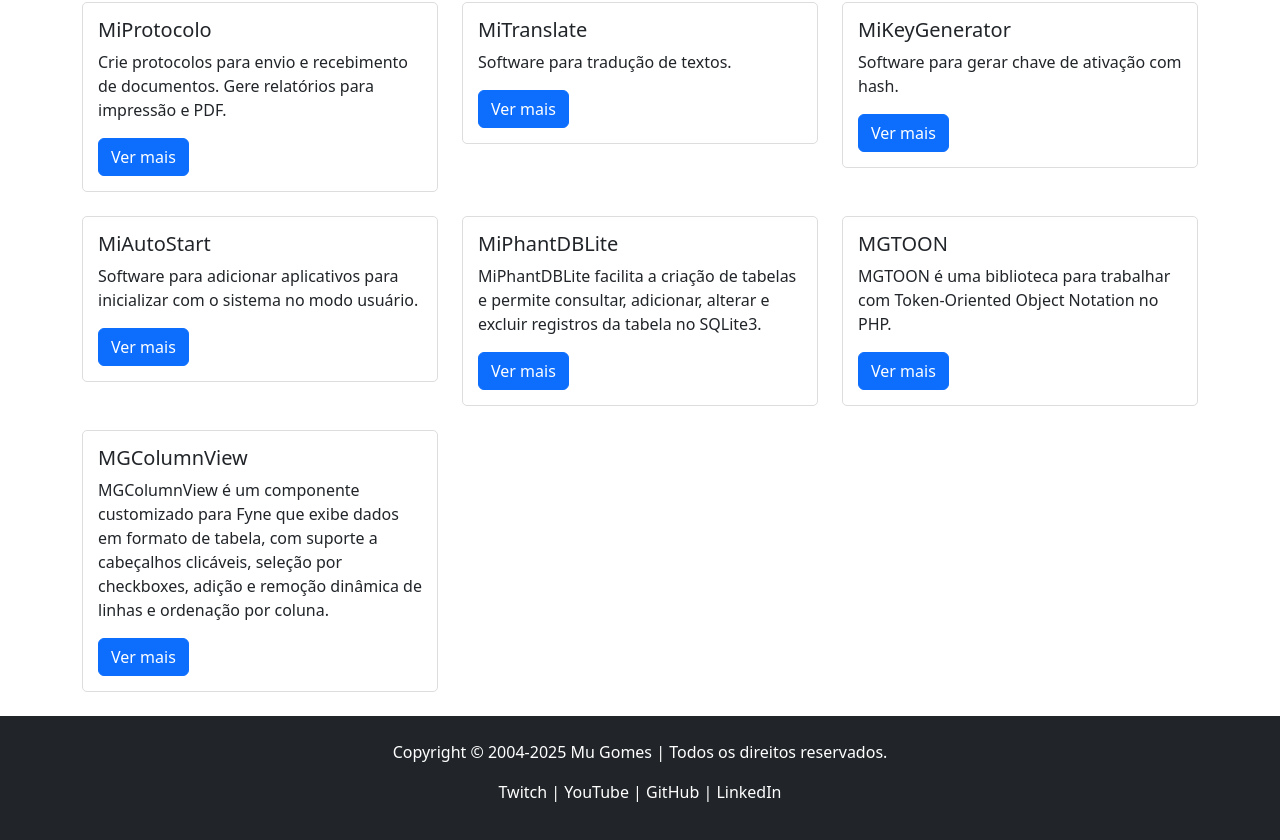
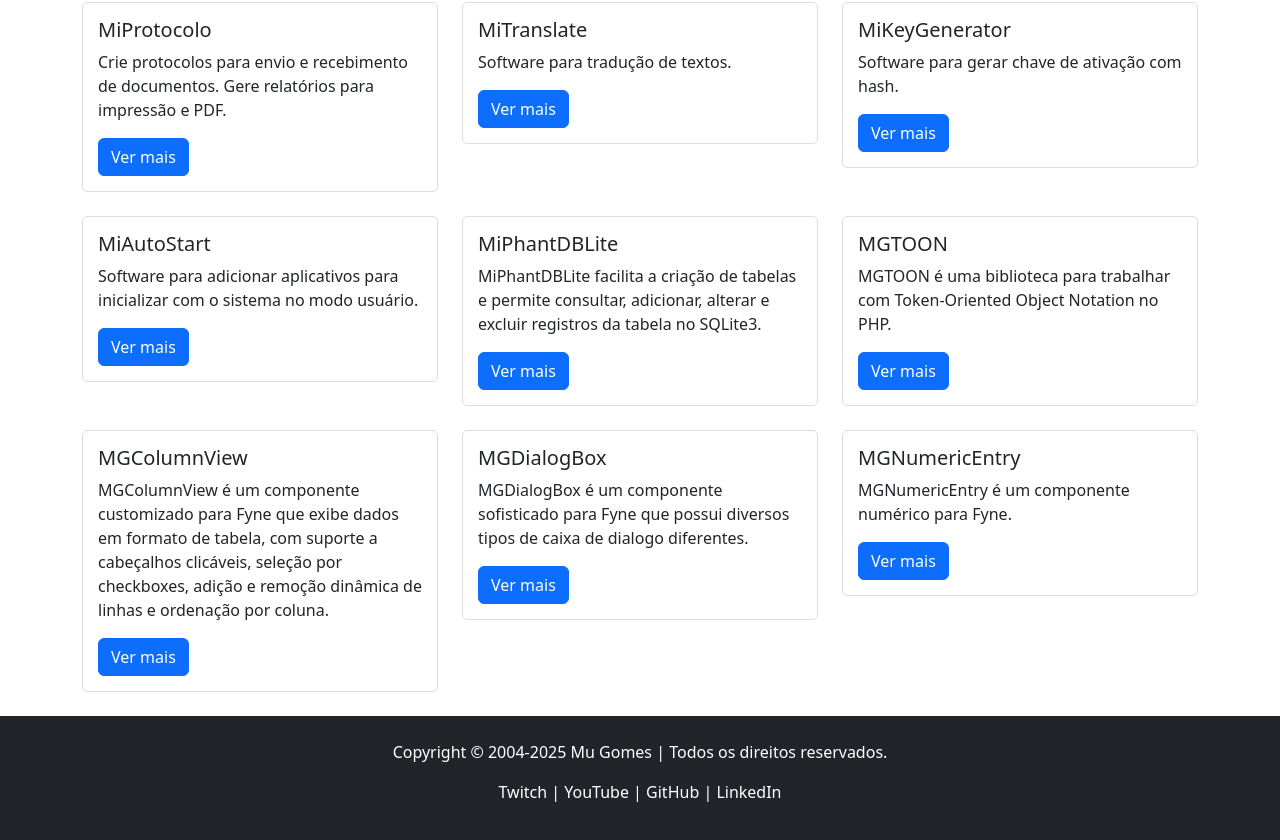
Before and after one commit to mugomes/mugomes.github.io, a Vue app: page /catalogo.html in a window 1280 px wide. Shown: the part 1413-2253 px from the top of the page. Built offline with nearby package versions, Linux system fonts and the light colour scheme.

Commit message:
Added apps

```diff
--- a/src/views/Catalogo.vue
+++ b/src/views/Catalogo.vue
@@ -211,6 +211,20 @@ export default {
           category: "Bibliotecas",
           description: "MGColumnView é um componente customizado para Fyne que exibe dados em formato de tabela, com suporte a cabeçalhos clicáveis, seleção por checkboxes, adição e remoção dinâmica de linhas e ordenação por coluna.",
           link: "https://github.com/mugomes/mgcolumnview"
+        },
+        {
+          id: 23,
+          name: "MGDialogBox",
+          category: "Bibliotecas",
+          description: "MGDialogBox é um componente sofisticado para Fyne que possui diversos tipos de caixa de dialogo diferentes.",
+          link: "https://github.com/mugomes/mgdialogbox"
+        },
+        {
+          id: 24,
+          name: "MGNumericEntry",
+          category: "Bibliotecas",
+          description: "MGNumericEntry é um componente numérico para Fyne.",
+          link: "https://github.com/mugomes/mgnumericentry"
         }
       ],
     };
```
